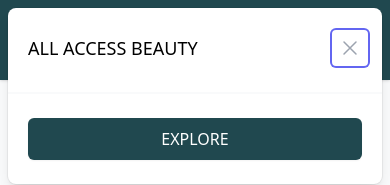
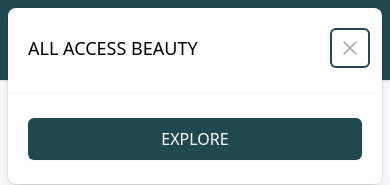
Before and after one commit to johnfarese/all-access-beauty, a React (Vite) app in the folder frontend/: page / in a window 390 px wide. Both pictures are taken after a click on the button "Open menu". Shown: the top 185 px of the page. Built offline with nearby package versions, Linux system fonts and the light colour scheme.

Commit message:
Update colors to match theme

```diff
--- a/frontend/src/routes/root/Header.jsx
+++ b/frontend/src/routes/root/Header.jsx
@@ -16,7 +16,7 @@ const Header = () => {
                         </a>
                     </div>
                     <div className="-my-2 -mr-2 md:hidden">
-                        <Popover.Button className="inline-flex items-center justify-center rounded-md bg-secondary p-2 hover:bg-secondary focus:outline-none focus:ring-2 focus:ring-inset focus:ring-indigo-500">
+                        <Popover.Button className="inline-flex items-center justify-center rounded-md bg-secondary p-2 hover:bg-secondary focus:outline-none">
                             <span className="sr-only">Open menu</span>
                             <Bars3Icon className="h-6 w-6" aria-hidden="true" />
                         </Popover.Button>
@@ -52,7 +52,7 @@ const Header = () => {
                                     <span className="text-lg">ALL ACCESS BEAUTY</span>
                                 </div>
                                 <div className="-mr-2">
-                                    <Popover.Button className="inline-flex items-center justify-center rounded-md bg-white p-2 text-gray-400 hover:bg-gray-100 hover:text-gray-500 focus:outline-none focus:ring-2 focus:ring-inset focus:ring-indigo-500">
+                                    <Popover.Button className="inline-flex items-center justify-center rounded-md bg-white p-2 text-gray-400 hover:bg-gray-100 hover:text-gray-500 focus:outline-none focus:ring-2 focus:ring-inset focus:ring-primary">
                                         <span className="sr-only">Close menu</span>
                                         <XMarkIcon className="h-6 w-6" aria-hidden="true" />
                                     </Popover.Button>
@@ -63,7 +63,7 @@ const Header = () => {
                             <div>
                                 <a
                                     href="#"
-                                    className="flex w-full items-center justify-center rounded-md border border-transparent bg-primary px-4 py-2 text-base font-medium text-white shadow-sm hover:bg-indigo-700"
+                                    className="flex w-full items-center justify-center rounded-md border border-transparent bg-primary px-4 py-2 text-base font-medium text-white shadow-sm hover:bg-primary"
                                 >
                                     EXPLORE
                                 </a>
```
